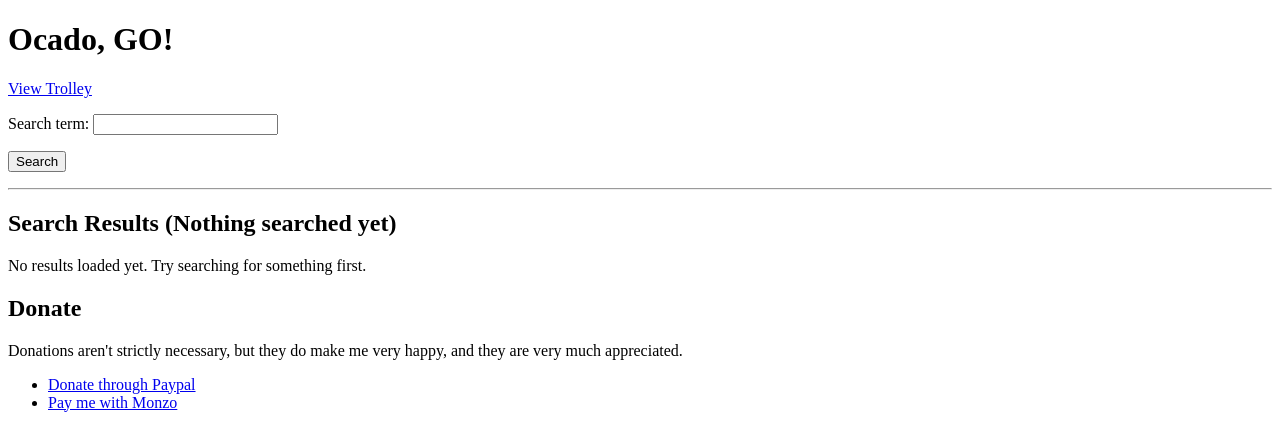
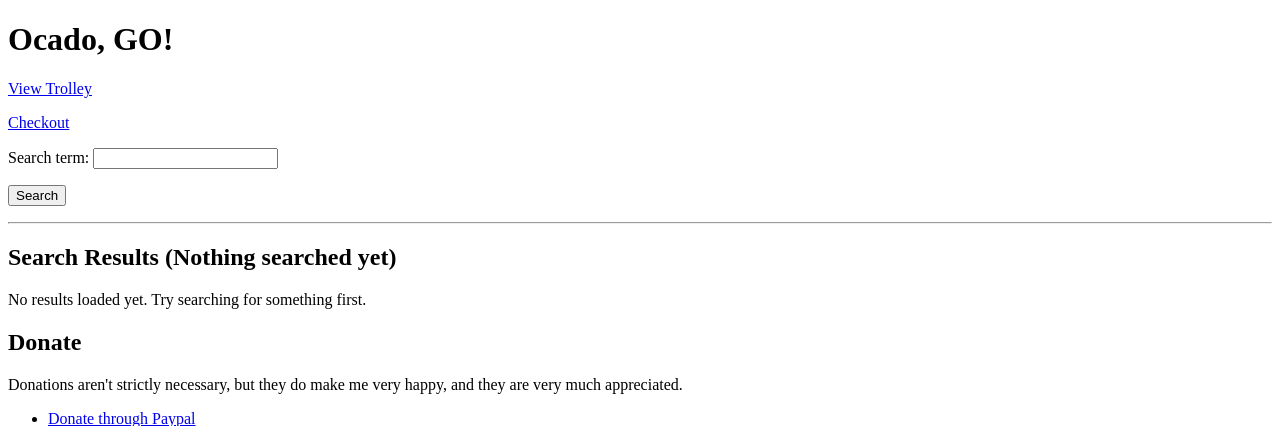
Before and after one commit to chrisnorman7/ocado_go, a Flask app: page / in a window 1280 px wide. Shown: the top 426 px of the page. Run offline with Flask 2, Linux system fonts and the light colour scheme.

Commit message:
Add checkout link.

```diff
--- a/templates/index.html
+++ b/templates/index.html
@@ -8,6 +8,7 @@
     <body>
         <h1>Ocado, GO!</h1>
         <p><a href="https://www.ocado.com/webshop/displaySmartBasket.do" target="_new">View Trolley</a></p>
+        <p><a href="https://www.ocado.com/webshop/setupHPPCheckout.go?">Checkout</a></p>
         <form id="searchForm">
             <p><label>Search term: <input type="text" id="string"></label></p>
             <p><input type="submit" value="Search" id="searchButton"></p>
```
